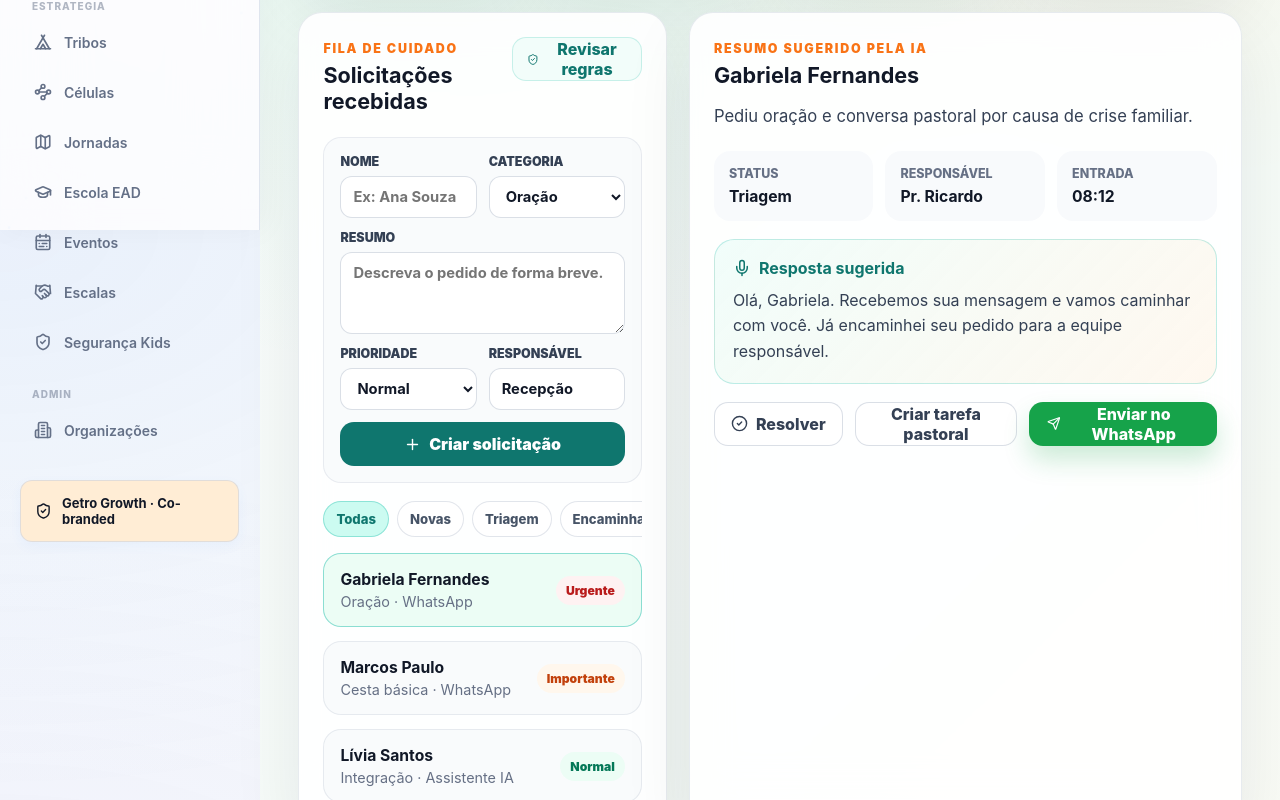
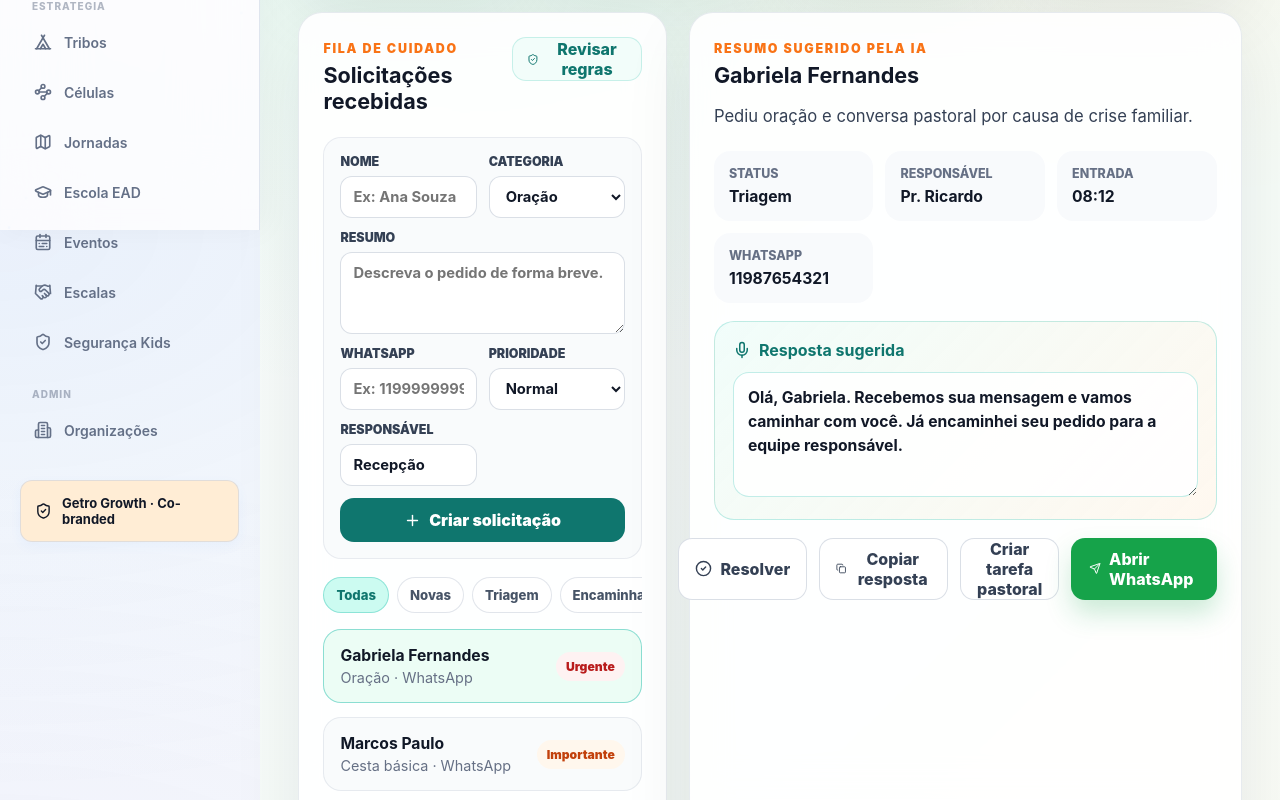
Before and after one commit to Alexandrecostagg/Alvo-Church, a Next.js app in the folder apps/web/: page /pastoral-ai in a window 1280 px wide. Shown: the part 570-1370 px from the top of the page. Built offline with nearby package versions, Linux system fonts and the light colour scheme; no server answers.

Commit message:
Add manual WhatsApp response workflow

```diff
--- a/apps/web/src/features/pastoral-ai/pastoral-ai-view.tsx
+++ b/apps/web/src/features/pastoral-ai/pastoral-ai-view.tsx
@@ -4,6 +4,7 @@ import {
   AlertTriangle,
   Bot,
   CheckCircle2,
+  Copy,
   History,
   HeartHandshake,
   MessageCircle,
@@ -35,6 +36,7 @@ type PastoralRequest = {
   summary: string;
   owner: string;
   receivedAt: string;
+  phone?: string;
 };
 
 type CellPresence = {
@@ -77,7 +79,8 @@ const initialPastoralRequests: PastoralRequest[] = [
     status: "triage",
     summary: "Pediu oração e conversa pastoral por causa de crise familiar.",
     owner: "Pr. Ricardo",
-    receivedAt: "08:12"
+    receivedAt: "08:12",
+    phone: "11987654321"
   },
   {
     id: "req_2",
@@ -88,7 +91,8 @@ const initialPastoralRequests: PastoralRequest[] = [
     status: "assigned",
     summary: "Família recém-chegada solicitou apoio social para esta semana.",
     owner: "Ação Social",
-    receivedAt: "09:34"
+    receivedAt: "09:34",
+    phone: "21998765432"
   },
   {
     id: "req_3",
@@ -99,7 +103,8 @@ const initialPastoralRequests: PastoralRequest[] = [
     status: "new",
     summary: "Visitante perguntou sobre classe de integração e células próximas.",
     owner: "Recepção",
-    receivedAt: "10:05"
+    receivedAt: "10:05",
+    phone: "31991234567"
   }
 ];
 
@@ -171,7 +176,8 @@ export function PastoralAiView() {
     category: "Oração",
     priority: "normal" as RequestPriority,
     summary: "",
-    owner: "Recepção"
+    owner: "Recepção",
+    phone: ""
   });
   const [assistantMode, setAssistantMode] = useState<AssistantMode>("supervised");
   const [reviewSensitive, setReviewSensitive] = useState(true);
@@ -185,10 +191,15 @@ export function PastoralAiView() {
     }
   ]);
   const [hasLoadedLocalState, setHasLoadedLocalState] = useState(false);
+  const [responseDraft, setResponseDraft] = useState("");
   const selectedRequest = requests.find((request) => request.id === selectedRequestId) ?? requests[0];
   const filteredRequests = requests.filter((request) =>
     requestFilter === "all" ? true : request.status === requestFilter
   );
+  const selectedPhoneDigits = selectedRequest?.phone?.replace(/\D/g, "") ?? "";
+  const whatsappUrl = selectedPhoneDigits
+    ? `https://wa.me/55${selectedPhoneDigits}?text=${encodeURIComponent(responseDraft)}`
+    : "";
 
   useEffect(() => {
     try {
@@ -233,6 +244,14 @@ export function PastoralAiView() {
 
     window.localStorage.setItem(storageKey, JSON.stringify(stateToPersist));
   }, [activityLog, assistantMode, cellPresences, hasLoadedLocalState, requests, reviewSensitive, voiceReplies]);
+
+  useEffect(() => {
+    if (!selectedRequest) return;
+
+    setResponseDraft(
+      `Olá, ${selectedRequest.person.split(" ")[0]}. Recebemos sua mensagem e vamos caminhar com você. Já encaminhei seu pedido para a equipe responsável.`
+    );
+  }, [selectedRequest?.id]);
 
   const metrics = useMemo(() => {
     const urgent = requests.filter((request) => request.priority === "urgent").length;
@@ -297,6 +316,17 @@ export function PastoralAiView() {
     );
   };
 
+  const handleCopyResponse = async () => {
+    if (!selectedRequest) return;
+
+    try {
+      await navigator.clipboard.writeText(responseDraft);
+      addActivity("Resposta copiada", `Texto de WhatsApp copiado para ${selectedRequest.person}.`);
+    } catch {
+      addActivity("Cópia indisponível", "O navegador não permitiu copiar a resposta automaticamente.");
+    }
+  };
+
   const handleResolveRequest = () => {
     if (!selectedRequest) return;
     updateSelectedRequest("resolved");
@@ -345,7 +375,8 @@ export function PastoralAiView() {
       status: "new",
       summary,
       owner: draftRequest.owner || "Recepção",
-      receivedAt: createdAt
+      receivedAt: createdAt,
+      phone: draftRequest.phone.trim() || undefined
     };
 
     setRequests((current) => [nextRequest, ...current]);
@@ -356,7 +387,8 @@ export function PastoralAiView() {
       category: "Oração",
       priority: "normal",
       summary: "",
-      owner: "Recepção"
+      owner: "Recepção",
+      phone: ""
     });
     addActivity("Solicitação criada manualmente", `${person} entrou na fila de cuidado.`);
   };
@@ -485,6 +517,14 @@ export function PastoralAiView() {
 
             <div className="quick-form-row">
               <label>
+                <span>WhatsApp</span>
+                <input
+                  value={draftRequest.phone}
+                  onChange={(event) => setDraftRequest((current) => ({ ...current, phone: event.target.value }))}
+                  placeholder="Ex: 11999999999"
+                />
+              </label>
+              <label>
                 <span>Prioridade</span>
                 <select
                   value={draftRequest.priority}
@@ -500,6 +540,9 @@ export function PastoralAiView() {
                   <option value="urgent">Urgente</option>
                 </select>
               </label>
+            </div>
+
+            <div className="quick-form-row">
               <label>
                 <span>Responsável</span>
                 <input
@@ -572,6 +615,10 @@ export function PastoralAiView() {
               <span>Entrada</span>
               <strong>{selectedRequest.receivedAt}</strong>
             </div>
+            <div>
+              <span>WhatsApp</span>
+              <strong>{selectedRequest.phone ?? "Não informado"}</strong>
+            </div>
           </div>
 
           <div className="suggested-response">
@@ -579,9 +626,11 @@ export function PastoralAiView() {
               <Mic size={18} />
               <strong>Resposta sugerida</strong>
             </div>
-            <p>
-              Olá, {selectedRequest.person.split(" ")[0]}. Recebemos sua mensagem e vamos caminhar com você. Já encaminhei seu pedido para a equipe responsável.
-            </p>
+            <textarea
+              value={responseDraft}
+              onChange={(event) => setResponseDraft(event.target.value)}
+              rows={4}
+            />
           </div>
 
           <div className="detail-actions">
@@ -589,13 +638,30 @@ export function PastoralAiView() {
               <CheckCircle2 size={17} />
               Resolver
             </button>
+            <button type="button" className="secondary-action" onClick={handleCopyResponse}>
+              <Copy size={17} />
+              Copiar resposta
+            </button>
             <button type="button" className="secondary-action" onClick={handleCreateTask}>
               Criar tarefa pastoral
             </button>
-            <button type="button" className="primary-action" onClick={handleSendWhatsApp}>
+            <a
+              className={whatsappUrl ? "primary-action" : "primary-action is-disabled"}
+              href={whatsappUrl || undefined}
+              onClick={(event) => {
+                if (!whatsappUrl) {
+                  event.preventDefault();
+                  addActivity("WhatsApp ausente", "Informe um telefone para abrir a conversa.");
+                  return;
+                }
+                handleSendWhatsApp();
+              }}
+              rel="noreferrer"
+              target="_blank"
+            >
               <Send size={17} />
-              Enviar no WhatsApp
-            </button>
+              Abrir WhatsApp
+            </a>
           </div>
         </article>
       </section>
```
Also changed, not shown: apps/web/app/globals.css.
